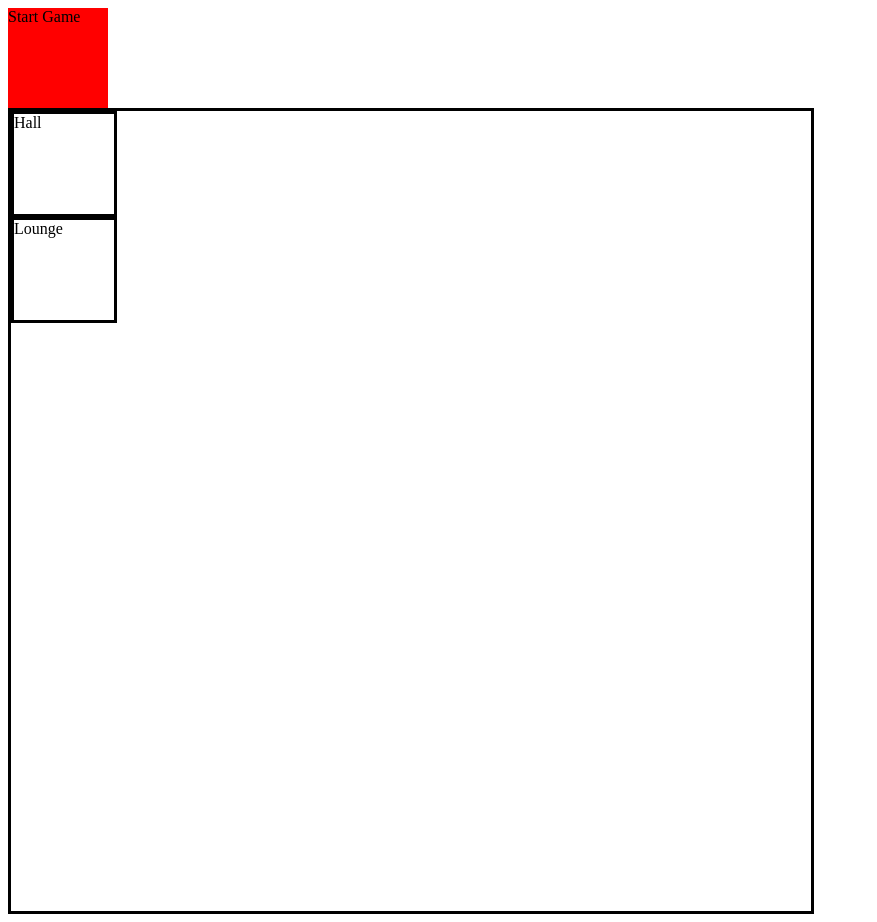
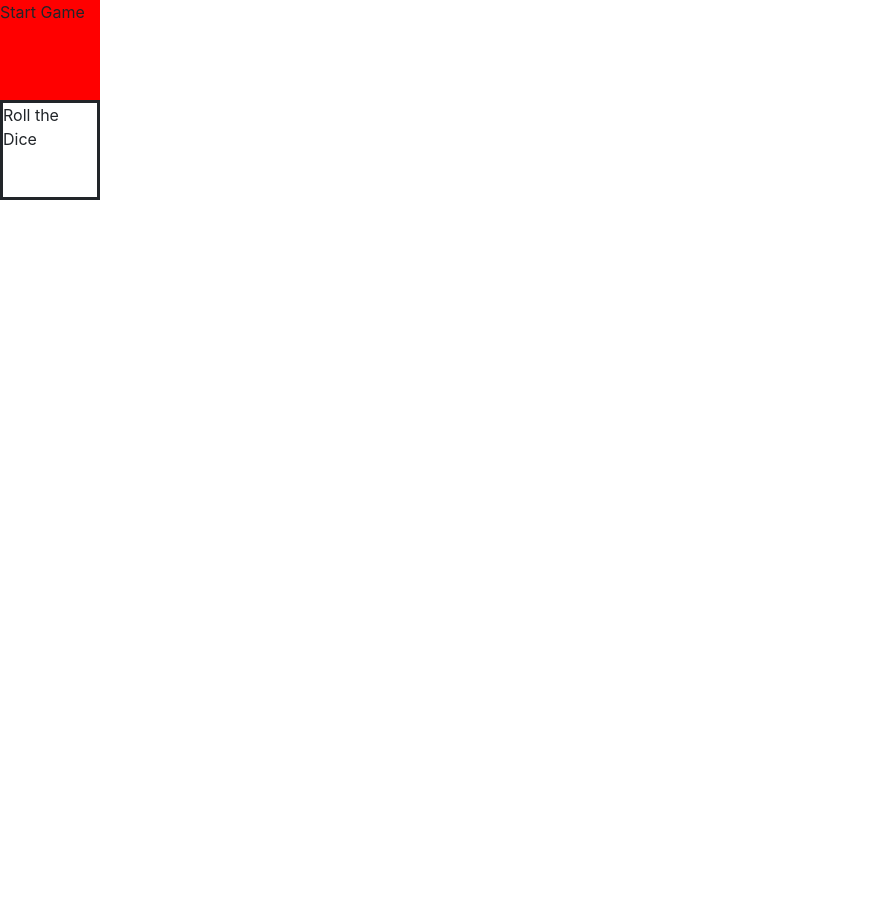
Before and after one commit to JordynK91/Clue, a plain HTML site: page index.html in a window 1280 px wide. Shown: the whole page, without its empty margins (0-877 px from the left). After the commit the page ends 800 px from the top, so only its background shows below. Drawn offline with nearby package versions, Linux system fonts and the light colour scheme.

Commit message:
working on board

```diff
--- a/index.css
+++ b/index.css
@@ -29,13 +29,8 @@
 	color: green;
 }
 
-#board{
-	width: 800px;
-	height: 800px;
-	border: solid;
-}
 
-.room {
+#dice {
 	width: 100px;
 	height: 100px;
 	border: solid;
--- a/index.html
+++ b/index.html
@@ -1,6 +1,7 @@
 <!DOCTYPE html>
 <html>
 <head>
+	<link rel="stylesheet" href="https://maxcdn.bootstrapcdn.com/bootstrap/4.0.0/css/bootstrap.min.css" integrity="sha384-Gn5384xqQ1aoWXA+058RXPxPg6fy4IWvTNh0E263XmFcJlSAwiGgFAW/dAiS6JXm" crossorigin="anonymous">
 	<link rel="stylesheet" type="text/css" href=index.css>
 	<title>Clue</title>
 </head>
@@ -10,17 +11,10 @@
 		Start Game
 	</div>
 
-	<div id = 'board'>
-		<div class = 'room' id = 'hall'>
-			Hall
-		</div>
+	<div id = 'dice'>
+		Roll the Dice
+	</div>
 
-		<div class = 'room' id = 'lounge'>
-			Lounge
-		</div>
-
-
-	</div>
 
 
 	<div id = 'cardContainer'>
--- a/index.js
+++ b/index.js
@@ -8,6 +8,7 @@ var weaponArray = ['Candlestick', 'Knife', 'Lead Pipe', 'Revolver', 'Rope', 'Wre
 var playerCards = []
 var computer1Cards = []
 var computer2Cards = []
+var dice = document.getElementById('dice')
 
 
 // deal the cards
@@ -80,6 +81,10 @@ for (i = 0; i<computer2Cards.length; i++){
 
 
 // roll dice
-function dice(){
-	return(_.random([lower=1], [upper=6]))
+dice.addEventListener("click", rollDice)
+
+function rollDice(){
+	var roll = _.random([lower=1], [upper=6])
+	console.log(roll)
+
 }
```
Also changed, not shown: 1 other file.
